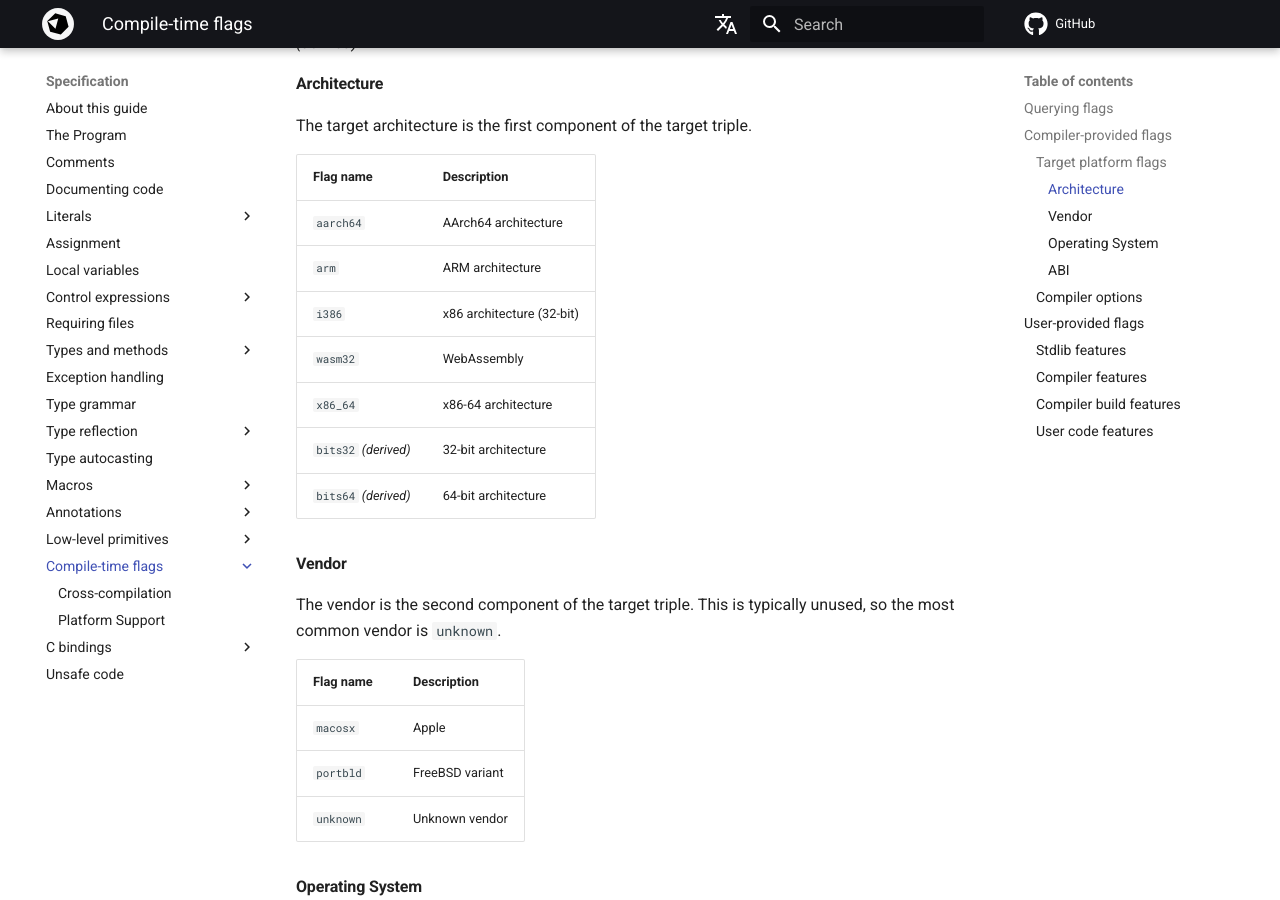
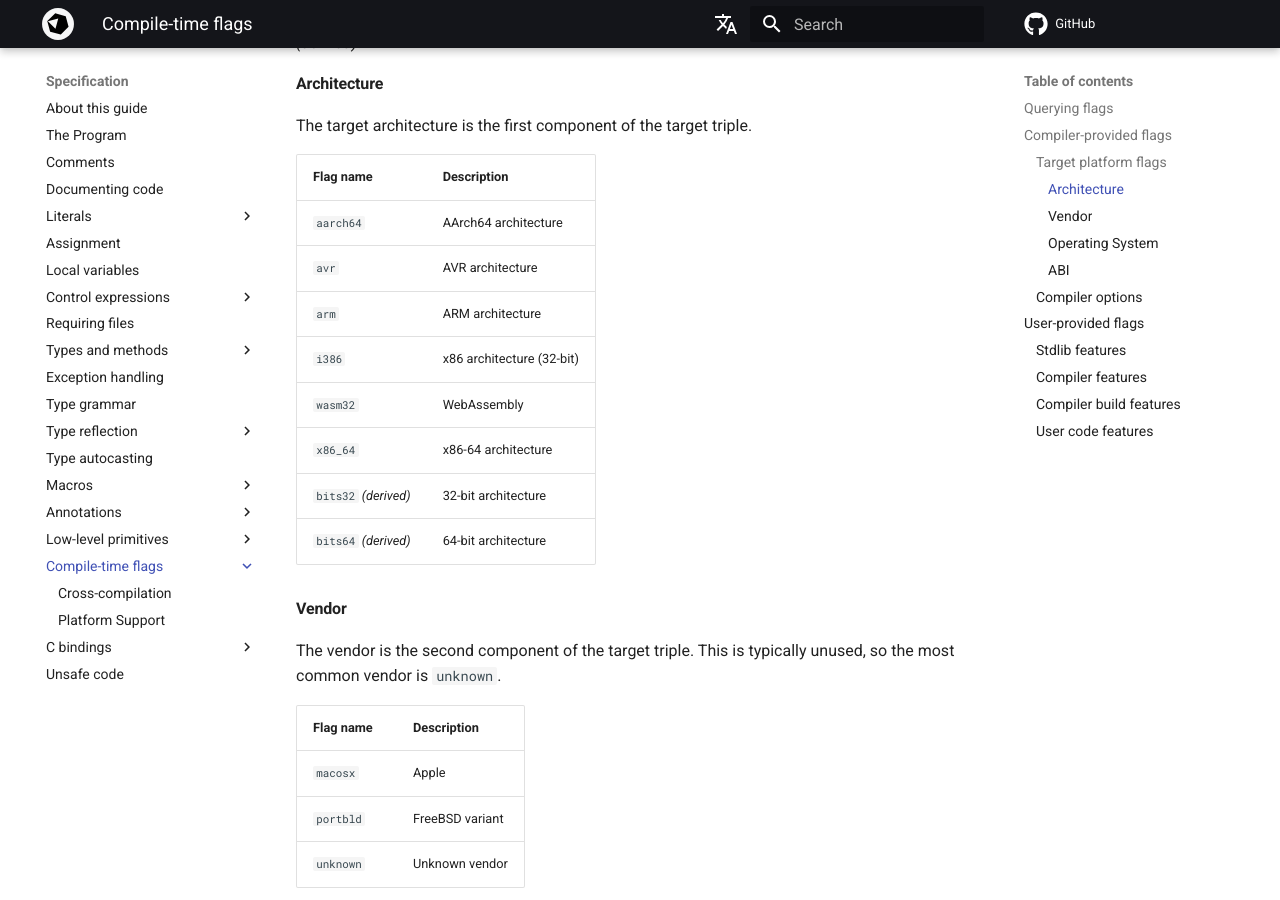
Before and after one commit to crystal-lang/crystal-book, an MkDocs documentation site: the page built from docs/syntax_and_semantics/compile_time_flags.md, in a window 1280 px wide and 900 px high, scrolled down 1207 px. Built offline with MkDocs 1.6.1 and Material for MkDocs 9.7.7, drawn with Linux system fonts in a browser that asks for light colours; nearby versions of some CDN libraries; library files that are not in the unit come from our copies; comment, search, counter and statistics services are not loaded; the version menu is left out.

Commit message:
Add flag for `avr` architecture

```diff
--- a/docs/syntax_and_semantics/compile_time_flags.md
+++ b/docs/syntax_and_semantics/compile_time_flags.md
@@ -50,6 +50,7 @@ The target architecture is the first component of the target triple.
 | Flag name | Description |
 |-----------|-------------|
 | `aarch64` | AArch64 architecture
+| `avr`     | AVR architecture
 | `arm`     | ARM architecture
 | `i386`    | x86 architecture (32-bit)
 | `wasm32`  | WebAssembly
```
